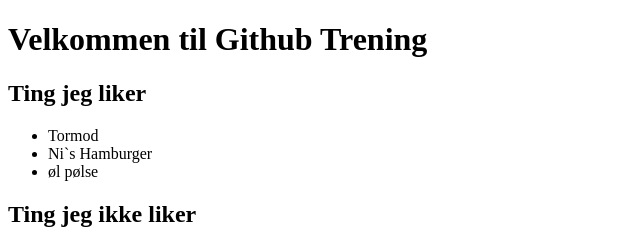
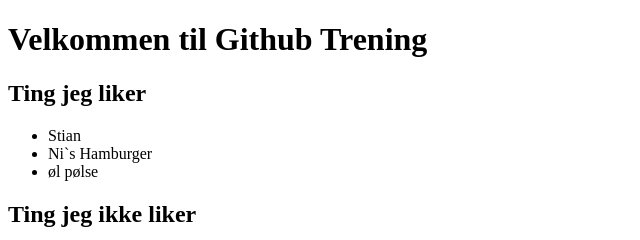
Before and after one commit to Ojself/github-trening, a plain HTML site: page index.html in a window 1280 px wide. Shown: the top 240 px of the page, 0-640 px from the left. Drawn offline with Linux system fonts and the light colour scheme.

Commit message:
Endret navn i ting jeg liker

```diff
--- a/index.html
+++ b/index.html
@@ -12,7 +12,7 @@
   <section>
     <h2>Ting jeg liker</h2>
     <ul>
-      <li>Tormod</li>
+      <li>Stian</li>
       <li>Ni`s Hamburger</li>
       <li>øl pølse</li>
     </ul>
```
